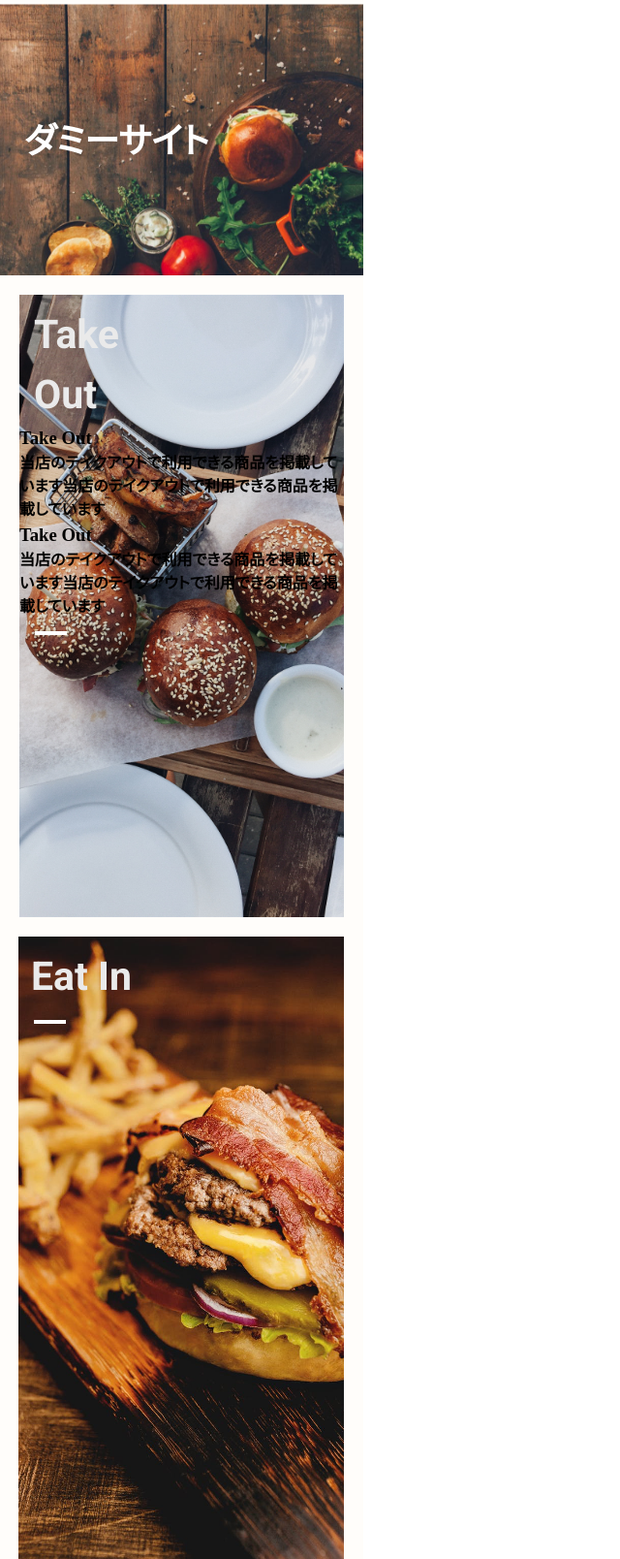
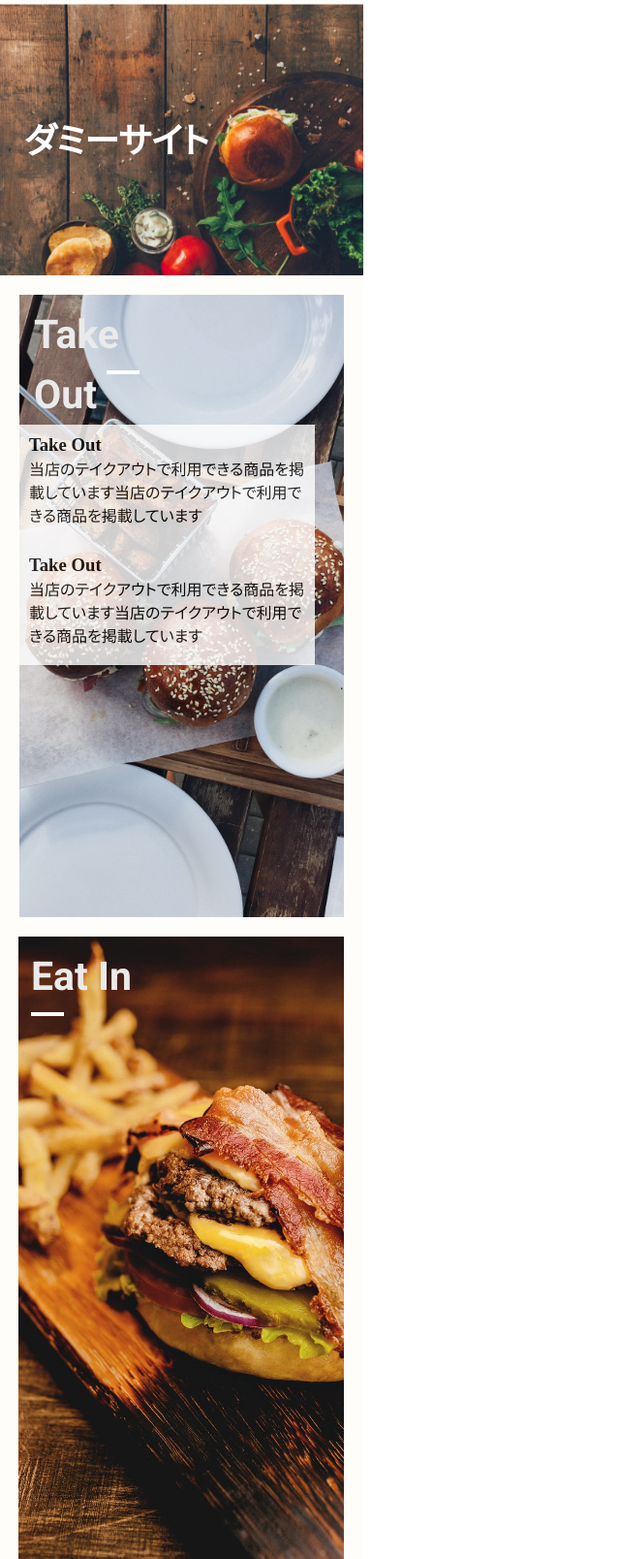
Before and after one commit to yoshikazu-ishitsuka/hamburger_wp, a PHP site: page / in a window 1280 px wide. Shown: the part 225-1833 px from the top of the page at 97% size, without its empty margins (0-640 px from the left). Run offline with PHP 8.4, Linux system fonts and the light colour scheme.

Commit message:
_main.scss及び各scssファイルの編集

```diff
--- a/css/style.css
+++ b/css/style.css
@@ -155,27 +155,34 @@ ul {
 .l-main .sub-visual {
   list-style: none;
 }
-.l-main .sub-visual .sub-visual__takeOut {
+.l-main .sub-visual__takeOut {
   background-image: url(/images/front/burger-01-sp.png);
   background-repeat: no-repeat;
   background-position: center;
   height: 642px;
   margin: 0 20px 20px;
 }
-.l-main .sub-visual .sub-visual__takeOut .sub-visual__takeOut__title {
+.l-main .sub-visual__takeOut__title {
   font-size: 41px;
   margin-right: 157px;
   margin-left: 15px;
   padding-top: 11px;
 }
-.l-main .sub-visual .sub-visual__takeOut::after {
+.l-main .sub-visual__takeOut__title::after {
   content: "";
   width: 33.89px;
   height: 4px;
   display: inline-block;
   background-color: #ffffff;
   font-weight: bold;
-  margin-left: 15.5px;
+  position: relative;
+  bottom: 35px;
+}
+.l-main .sub-visual__takeOut .p-sub-visual__sentence__inner {
+  margin: 0 10px;
+}
+.l-main .sub-visual__takeOut .p-sub-visual__sentence-title {
+  padding-top: 7px;
 }
 .l-main .sub-visual .sub-visual__eatIn {
   background-image: url(/images/front/burger-02-sp.png);
@@ -191,18 +198,22 @@ ul {
   margin-left: 13px;
   padding-top: 11px;
 }
-.l-main .sub-visual .sub-visual__eatIn::after {
+.l-main .sub-visual .sub-visual__eatIn .sub-visual__eatIn__title::after {
   content: "";
   width: 33.89px;
   height: 4px;
   display: inline-block;
   background-color: #ffffff;
   font-weight: bold;
-  margin-left: 15.5px;
+  position: relative;
+  bottom: 35px;
 }
 
 .c-background-color--base {
   background-color: #fff7ef;
+}
+.c-background-color--white {
+  background-color: #fff;
 }
 
 .c-font-color--base {
@@ -210,6 +221,9 @@ ul {
 }
 .c-font-weight--bold {
   font-weight: bold;
+}
+.c-font-weight--normal {
+  font-weight: normal;
 }
 .c-font-family--robot {
   font-family: "Roboto", sans-serif;
@@ -234,6 +248,12 @@ ul {
   color: #eaeaea;
 }
 
+.p-sub-visual__sentence {
+  width: 305px;
+  height: 124px;
+  opacity: 0.8;
+}
+
 /* foundation */
 /* layout */
 /* object */
--- a/scss/layout/_main.scss
+++ b/scss/layout/_main.scss
@@ -18,19 +18,18 @@
   .sub-visual {
     list-style: none;
 
-    .sub-visual__takeOut {
+    &__takeOut {
       background-image: url(/images/front/burger-01-sp.png);
       background-repeat: no-repeat;
       background-position: center;
       height: 642px;
       margin: 0 20px 20px;
 
-      .sub-visual__takeOut__title {
+      &__title {
         font-size: 41px;
         margin-right: 157px;
         margin-left: 15px;
         padding-top: 11px;
-      }
 
         &::after {
           content: "";
@@ -39,7 +38,21 @@
           display: inline-block;
           background-color: #ffffff;
           font-weight: bold;
-        margin-left: 15.5px;
+          // margin-left: 15.5px;
+          position: relative;
+          bottom: 35px;
+        }
+      }
+
+      .p-sub-visual__sentence {
+        // margin: 364px 15px 15px 15px;
+
+        &__inner {
+          margin: 0 10px;
+        }
+        &-title {
+          padding-top: 7px;
+        }
       }
     }
 
@@ -56,7 +69,6 @@
         margin-right: 218px;
         margin-left: 13px;
         padding-top: 11px;
-      }
 
         &::after {
           content: "";
@@ -65,8 +77,11 @@
           display: inline-block;
           background-color: #ffffff;
           font-weight: bold;
-        margin-left: 15.5px;
+          // margin-left: 15.5px;
+          position: relative;
+          bottom: 35px;
         }
       }
     }
   }
+}
--- a/scss/object/component/_background.scss
+++ b/scss/object/component/_background.scss
@@ -6,5 +6,9 @@
     &--base {
       background-color: #fff7ef;
     }
+
+    &--white {
+      background-color: #fff;
+    }
   }
 }
--- a/scss/object/component/_font.scss
+++ b/scss/object/component/_font.scss
@@ -12,6 +12,9 @@
     &--bold {
       font-weight: bold;
     }
+    &--normal {
+      font-weight: normal;
+    }
   }
 
   &-family {
--- /dev/null
+++ b/scss/object/project/_articles.scss
@@ -0,0 +1,8 @@
+.p-sub-visual {
+  &__sentence {
+    width: 305px;
+    height: 124px;
+    opacity: 0.8;
+    // margin: 364px 15px 15px 15px;
+  }
+}
--- a/scss/style.scss
+++ b/scss/style.scss
@@ -26,5 +26,6 @@
 
 // Project
 @use "object/project/project";
+@use "object/project/articles";
 
 // Utility
```
Also changed, not shown: 1 other file. Lines whose indentation alone changed are shown as unchanged.
